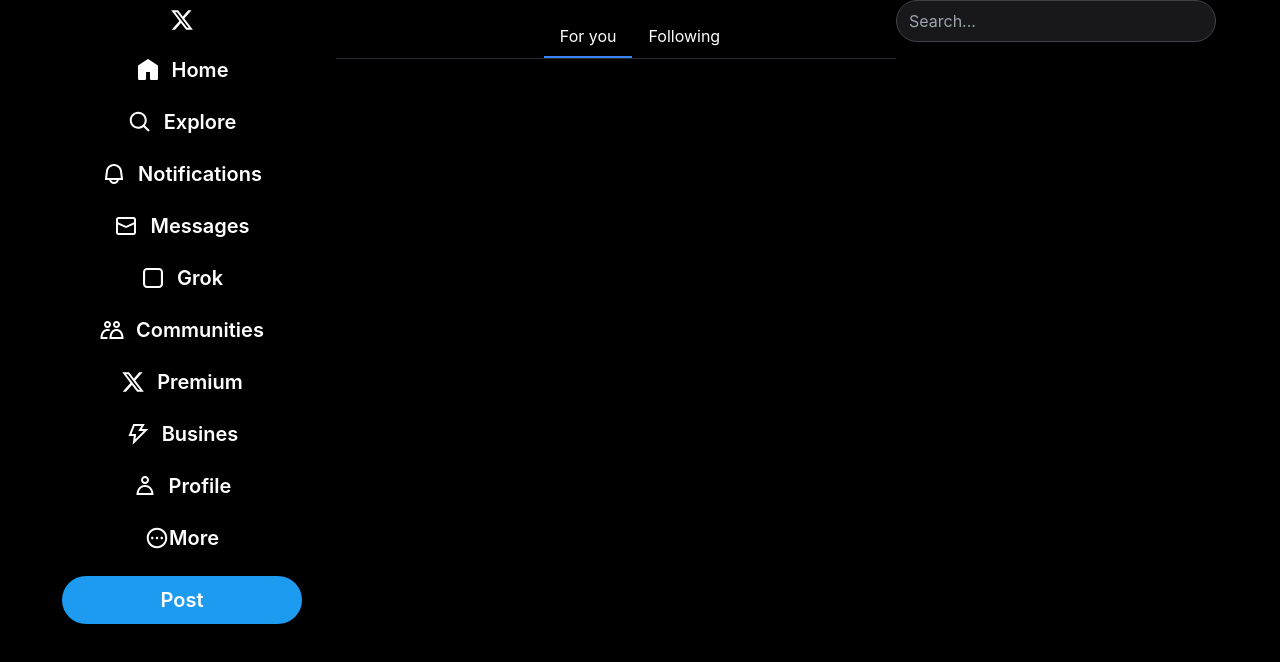
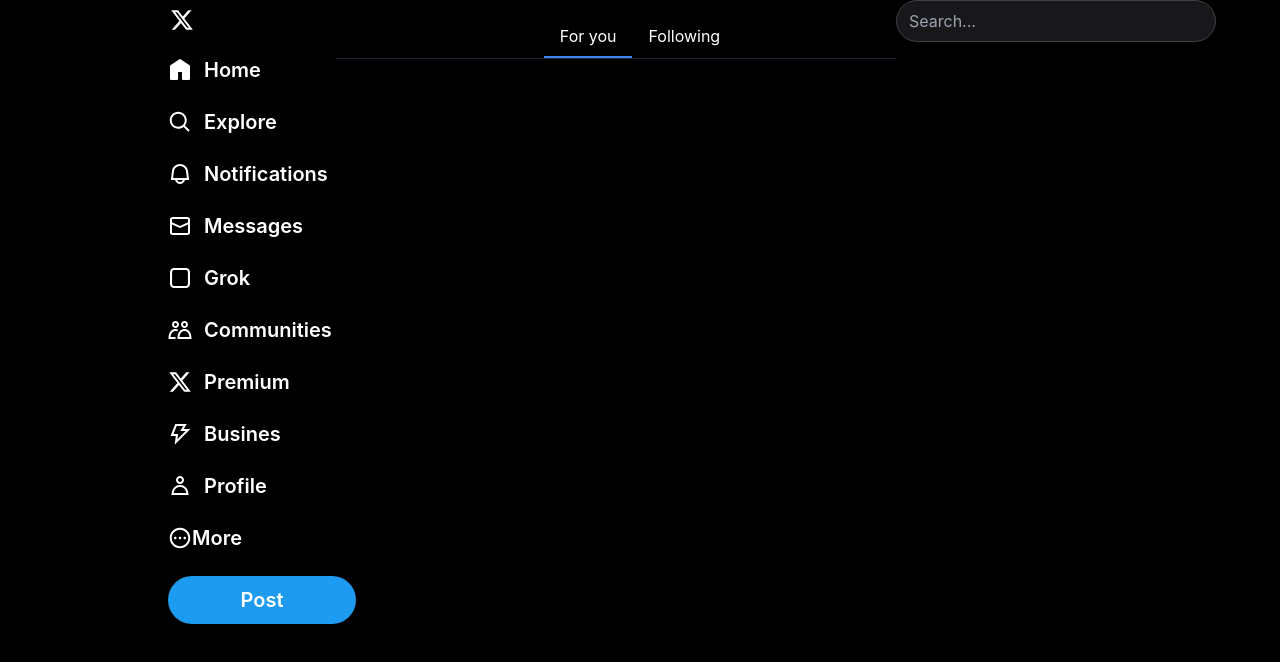
Before and after one commit to SumeyraSeyma/React-twitter, a React (Create React App) app in the folder react-twitter/: page / in a window 1280 px wide. Shown: the top 662 px of the page. Built offline with nearby package versions, Linux system fonts and the light colour scheme; the HTML template or start-up script is replaced by a standard one.

Commit message:
navlink position

```diff
--- a/react-twitter/src/App.js
+++ b/react-twitter/src/App.js
@@ -2,8 +2,9 @@
 import React from 'react';
 import './output.css';
 import { Route, Routes } from 'react-router-dom';
+import Sidebar from './components/Sidebar';
 import Home from './pages/Home';
-import Sidebar from './components/Sidebar';
+import Profile from './pages/Profile';
 
 function App() {
   return (
@@ -12,6 +13,7 @@
     <main>
       <Routes>
         <Route path="/" element={<Home />} />
+        <Route path='/profile' element={<Profile />} />
       </Routes>
     </main>
   </div>
--- a/react-twitter/src/components/Sidebar.js
+++ b/react-twitter/src/components/Sidebar.js
@@ -5,8 +5,9 @@
 const Header = () => {
   return (
     <div>
+
     <div className="h-full w-96 bg-black text-white fixed border-gray-800">
-      <ul className="space-y-2 mr-5 border-gray-800">
+      <ul className="space-y-2 mr-5">
         <li className="flex items-center justify-center p-2">
             <NavLink
             to="/"
@@ -19,7 +20,7 @@
         <li>
         <NavLink
             to="/"
-            className="flex items-center justify-center p-2 space-x-3 hover:bg-gray-700">
+            className="flex items-center justify-start ml-40 p-2 space-x-3 hover:bg-gray-700">
             <svg className='w-6 h-6 fill-current text-white'>
                 <path d="M21.591 7.146L12.52 1.157c-.316-.21-.724-.21-1.04 0l-9.071 5.99c-.26.173-.409.456-.409.757v13.183c0 .502.418.913.929.913H9.14c.51 0 .929-.41.929-.913v-7.075h3.909v7.075c0 .502.417.913.928.913h6.165c.511 0 .929-.41.929-.913V7.904c0-.301-.158-.584-.408-.758z"/>
             </svg>
@@ -29,7 +30,7 @@
         <li>
           <NavLink
             to="/explore"
-            className="flex items-center justify-center p-2 space-x-3 hover:bg-gray-700">
+            className="flex items-center justify-start ml-40 p-2 space-x-3 hover:bg-gray-700">
             <svg className='w-6 h-6 fill-current text-white'>
                 <path d='M10.25 3.75c-3.59 0-6.5 2.91-6.5 6.5s2.91 6.5 6.5 6.5c1.795 0 3.419-.726 4.596-1.904 1.178-1.177 1.904-2.801 1.904-4.596 0-3.59-2.91-6.5-6.5-6.5zm-8.5 6.5c0-4.694 3.806-8.5 8.5-8.5s8.5 3.806 8.5 8.5c0 1.986-.682 3.815-1.824 5.262l4.781 4.781-1.414 1.414-4.781-4.781c-1.447 1.142-3.276 1.824-5.262 1.824-4.694 0-8.5-3.806-8.5-8.5z'/>
             </svg>
@@ -39,7 +40,7 @@
         <li>
           <NavLink
             to="/notifications"
-            className="flex items-center justify-center p-2 space-x-3 hover:bg-gray-700">
+            className="flex items-center justify-start ml-40 p-2 space-x-3 hover:bg-gray-700">
             <svg className='w-6 h-6 fill-current text-white'>
                 <path d='M19.993 9.042C19.48 5.017 16.054 2 11.996 2s-7.49 3.021-7.999 7.051L2.866 18H7.1c.463 2.282 2.481 4 4.9 4s4.437-1.718 4.9-4h4.236l-1.143-8.958zM12 20c-1.306 0-2.417-.835-2.829-2h5.658c-.412 1.165-1.523 2-2.829 2zm-6.866-4l.847-6.698C6.364 6.272 8.941 4 11.996 4s5.627 2.268 6.013 5.295L18.864 16H5.134z'/>
             </svg>
@@ -49,7 +50,7 @@
         <li>
             <NavLink
                 to="/messages"
-                className="flex items-center justify-center p-2 space-x-3 hover:bg-gray-700">
+                className="flex items-center justify-start ml-40 p-2 space-x-3 hover:bg-gray-700">
                 <svg className='w-6 h-6 fill-current text-white'>
                     <path d='M1.998 5.5c0-1.381 1.119-2.5 2.5-2.5h15c1.381 0 2.5 1.119 2.5 2.5v13c0 1.381-1.119 2.5-2.5 2.5h-15c-1.381 0-2.5-1.119-2.5-2.5v-13zm2.5-.5c-.276 0-.5.224-.5.5v2.764l8 3.638 8-3.636V5.5c0-.276-.224-.5-.5-.5h-15zm15.5 5.463l-8 3.636-8-3.638V18.5c0 .276.224.5.5.5h15c.276 0 .5-.224.5-.5v-8.037z'/>
                 </svg>
@@ -59,9 +60,9 @@
         <li>
           <NavLink
             to="/grok"
-            className="flex items-center justify-center p-2 space-x-3 hover:bg-gray-700">
+            className="flex items-center justify-start ml-40 p-2 space-x-3 hover:bg-gray-700">
             <svg className='w-6 h-6 fill-current text-white'>
-                <path d='M18 4.1H6c-1.05 0-1.9.85-1.9 1.9v12c0 1.05.85 1.9 1.9 1.9h12c1.05 0 1.9-.85 1.9-1.9V6c0-1.05-.85-1.9-1.9-1.9zM6 2h12c2.21 0 4 1.79 4 4v12c0 2.21-1.79 4-4 4H6c-2.21 0-4-1.79-4-4V6c0-2.21 1.79-4 4-4z'/>
+            <path d="M18 4.1H6c-1.05 0-1.9.85-1.9 1.9v12c0 1.05.85 1.9 1.9 1.9h12c1.05 0 1.9-.85 1.9-1.9V6c0-1.05-.85-1.9-1.9-1.9zM6 2h12c2.21 0 4 1.79 4 4v12c0 2.21-1.79 4-4 4H6c-2.21 0-4-1.79-4-4V6c0-2.21 1.79-4 4-4z"/>
             </svg>
             <p className="text-white font-semibold text-xl">Grok</p>
           </NavLink>
@@ -69,7 +70,7 @@
         <li>
           <NavLink
             to="/communities"
-            className="flex items-center justify-center p-2 space-x-3 hover:bg-gray-700">
+            className="flex items-center justify-start ml-40 p-2 space-x-3 hover:bg-gray-700">
             <svg className='w-6 h-6 fill-current text-white'>
                 <path d='M7.501 19.917L7.471 21H.472l.029-1.027c.184-6.618 3.736-8.977 7-8.977.963 0 1.95.212 2.87.672-.444.478-.851 1.03-1.212 1.656-.507-.204-1.054-.329-1.658-.329-2.767 0-4.57 2.223-4.938 6.004H7.56c-.023.302-.05.599-.059.917zm15.998.056L23.528 21H9.472l.029-1.027c.184-6.618 3.736-8.977 7-8.977s6.816 2.358 7 8.977zM21.437 19c-.367-3.781-2.17-6.004-4.938-6.004s-4.57 2.223-4.938 6.004h9.875zm-4.938-9c-.799 0-1.527-.279-2.116-.73-.836-.64-1.384-1.638-1.384-2.77 0-1.93 1.567-3.5 3.5-3.5s3.5 1.57 3.5 3.5c0 1.132-.548 2.13-1.384 2.77-.589.451-1.317.73-2.116.73zm-1.5-3.5c0 .827.673 1.5 1.5 1.5s1.5-.673 1.5-1.5-.673-1.5-1.5-1.5-1.5.673-1.5 1.5zM7.5 3C9.433 3 11 4.57 11 6.5S9.433 10 7.5 10 4 8.43 4 6.5 5.567 3 7.5 3zm0 2C6.673 5 6 5.673 6 6.5S6.673 8 7.5 8 9 7.327 9 6.5 8.327 5 7.5 5z'/>
             </svg>
@@ -79,7 +80,7 @@
         <li>
           <NavLink
             to="/premium"
-            className="flex items-center justify-center p-2 space-x-3 hover:bg-gray-700">
+            className="flex items-center justify-start ml-40 p-2 space-x-3 hover:bg-gray-700">
             <svg className='w-6 h-6 fill-current text-white'>
                 <path d='M18.244 2.25h3.308l-7.227 8.26 8.502 11.24H16.17l-5.214-6.817L4.99 21.75H1.68l7.73-8.835L1.254 2.25H8.08l4.713 6.231zm-1.161 17.52h1.833L7.084 4.126H5.117z'/>
             </svg>
@@ -89,7 +90,7 @@
         <li>
           <NavLink
             to="/bunisess"
-            className="flex items-center justify-center p-2 space-x-3 hover:bg-gray-700">
+            className="flex items-center justify-start ml-40 p-2 space-x-3 hover:bg-gray-700">
             <svg className='w-6 h-6 fill-current text-white'>
                 <path d='M7.323 2h11.443l-3 5h6.648L6.586 22.83 7.847 14H2.523l4.8-12zm1.354 2l-3.2 8h4.676l-.739 5.17L17.586 9h-5.352l3-5H8.677z'/>
             </svg>
@@ -99,14 +100,14 @@
         <li>
           <NavLink
             to="/profile"
-            className="flex items-center justify-center p-2 space-x-3 hover:bg-gray-700">
+            className="flex items-center justify-start ml-40 p-2 space-x-3 hover:bg-gray-700">
             <svg className='w-6 h-6 fill-current text-white'>
                 <path d='M5.651 19h12.698c-.337-1.8-1.023-3.21-1.945-4.19C15.318 13.65 13.838 13 12 13s-3.317.65-4.404 1.81c-.922.98-1.608 2.39-1.945 4.19zm.486-5.56C7.627 11.85 9.648 11 12 11s4.373.85 5.863 2.44c1.477 1.58 2.366 3.8 2.632 6.46l.11 1.1H3.395l.11-1.1c.266-2.66 1.155-4.88 2.632-6.46zM12 4c-1.105 0-2 .9-2 2s.895 2 2 2 2-.9 2-2-.895-2-2-2zM8 6c0-2.21 1.791-4 4-4s4 1.79 4 4-1.791 4-4 4-4-1.79-4-4z'/>
             </svg>
             <p className="text-white font-semibold text-xl">Profile</p>
           </NavLink>
         </li>
-        <li className="flex items-center justify-center p-2 space-x-3 hover:bg-gray-700">
+        <li className="flex items-center justify-start ml-40 p-2 space-x-3 hover:bg-gray-700">
           <button className="flex items-center justify-center">
             <svg className='w-6 h-6 fill-current text-white'>
             <path d='M3.75 12c0-4.56 3.69-8.25 8.25-8.25s8.25 3.69 8.25 8.25-3.69 8.25-8.25 8.25S3.75 16.56 3.75 12zM12 1.75C6.34 1.75 1.75 6.34 1.75 12S6.34 22.25 12 22.25 22.25 17.66 22.25 12 17.66 1.75 12 1.75zm-4.75 11.5c.69 0 1.25-.56 1.25-1.25s-.56-1.25-1.25-1.25S6 11.31 6 12s.56 1.25 1.25 1.25zm9.5 0c.69 0 1.25-.56 1.25-1.25s-.56-1.25-1.25-1.25-1.25.56-1.25 1.25.56 1.25 1.25 1.25zM13.25 12c0 .69-.56 1.25-1.25 1.25s-1.25-.56-1.25-1.25.56-1.25 1.25-1.25 1.25.56 1.25 1.25z'/>
@@ -114,8 +115,8 @@
             <p className="text-white font-semibold text-xl">More</p>
           </button>
         </li>
-        <li className="flex items-center justify-center p-2 space-x-3 hover:bg-gray-700">
-          <button className="flex items-center justify-center rounded-full w-60 h-12" id='post'>
+        <li className="flex items-center justify-start ml-40 p-2 space-x-3 hover:bg-gray-700">
+          <button className="flex items-center justify-center rounded-full w-64 h-12" id='post'>
             <p className="text-white font-semibold text-xl">Post</p>
           </button>
         </li>
```
Also changed, not shown: react-twitter/src/pages/Profile.js (added).
